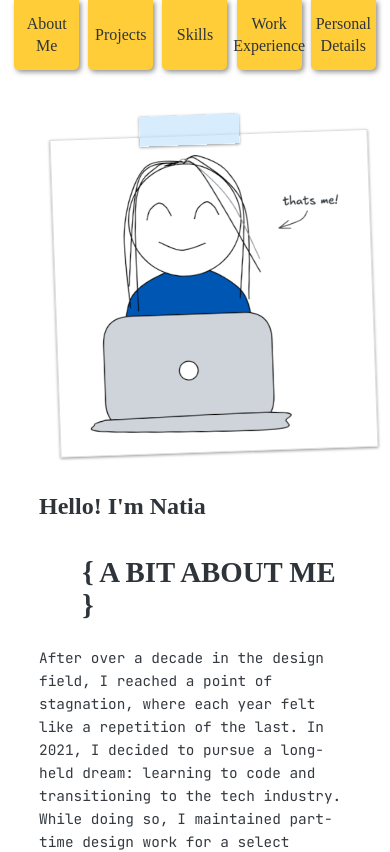
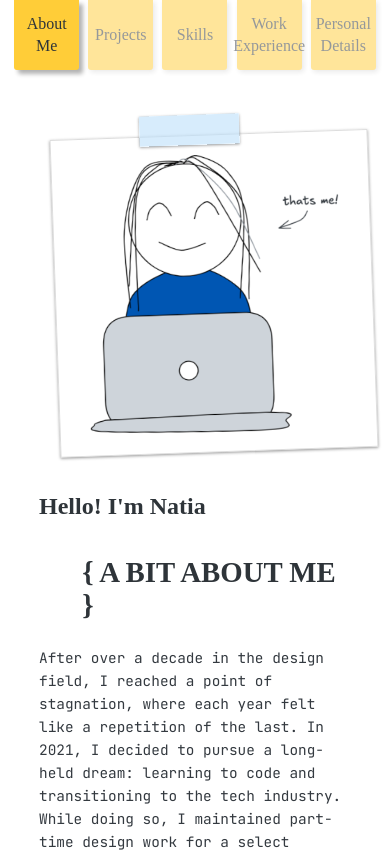
Before and after one commit to Natia-bit/personal-website, a Next.js app: page / in a window 390 px wide. Shown: the top 852 px of the page. Built offline with nearby package versions, Linux system fonts and the light colour scheme; a web font is replaced by a local one.

Commit message:
nav bar visual location on page added

```diff
--- a/src/components/common/Navigation.js
+++ b/src/components/common/Navigation.js
@@ -1,24 +1,51 @@
+"use client";
+import { useEffect, useState } from "react";
 import Link from "next/link";
 import styles from "./Navigation.module.css";
 
+const sections = [
+  { id: "introduction", label: "About Me" },
+  { id: "projects", label: "Projects" },
+  { id: "skills", label: "Skills" },
+  { id: "experience", label: "Work Experience" },
+  { id: "personal-details", label: "Personal Details" },
+];
+
 export default function Navigation() {
+  const [activeSection, setActiveSection] = useState("");
+
+  useEffect(() => {
+    const handleScroll = () => {
+      const offsets = sections.map(({ id }) => {
+        const el = document.getElementById(id);
+        if (!el) return { id, offset: Infinity };
+        const rect = el.getBoundingClientRect();
+        return { id, offset: Math.abs(rect.top) };
+      });
+
+      const nearest = offsets.reduce((prev, curr) =>
+        curr.offset < prev.offset ? curr : prev
+      );
+      setActiveSection(nearest.id);
+    };
+
+    window.addEventListener("scroll", handleScroll, { passive: true });
+    handleScroll();
+    return () => window.removeEventListener("scroll", handleScroll);
+  }, []);
+
   return (
     <ul className={styles.navList}>
-      <li className={styles.navItem}>
-        <Link href="#introduction">About Me</Link>
-      </li>
-      <li className={styles.navItem}>
-        <Link href="#projects">Projects</Link>
-      </li>
-      <li className={styles.navItem}>
-        <Link href="#skills">Skills</Link>
-      </li>
-      <li className={styles.navItem}>
-        <Link href="#experience">Work Experience</Link>
-      </li>
-      <li className={styles.navItem}>
-        <Link href="#personal-details">Personal Details</Link>
-      </li>
+      {sections.map(({ id, label }) => (
+        <li
+          key={id}
+          className={`${styles.navItem} ${
+            activeSection === id ? styles.active : styles.inactive
+          }`}
+        >
+          <Link href={`#${id}`}>{label}</Link>
+        </li>
+      ))}
     </ul>
   );
 }
--- a/src/components/common/Navigation.module.css
+++ b/src/components/common/Navigation.module.css
@@ -1,10 +1,10 @@
 /* --- Default (Desktop) Styles --- */
-
 .navList {
   display: flex;
   flex-direction: column;
   list-style: none;
 }
+
 .navItem {
   min-width: 150px;
   max-width: 150px;
@@ -15,6 +15,10 @@
   padding: 2em;
   margin-top: 2em;
   transition: transform 0.2s linear;
+}
+
+.navItem {
+  transition: all 0.3s ease;
 }
 
 .navItem a {
@@ -54,6 +58,19 @@
   box-shadow: 2px 2px 5px rgba(33, 33, 33, 0.5);
 }
 
+.active {
+  transform: scale(1.1) !important;
+  box-shadow: 8px 8px 6px rgba(0, 0, 0, 0.5);
+  z-index: 10;
+  background: var(--color-secondery);
+  opacity: 1;
+  rotate: 0deg;
+}
+
+.inactive {
+  opacity: 0.5;
+}
+
 /* --- Mobile Styles --- */
 @media (max-width: 768px) {
   .navList {
@@ -70,7 +87,7 @@
 
   .navItem {
     margin: 0;
-    transform: none !important;
+    transform: none;
     background: var(--color-secondery);
     height: 70px;
 
@@ -80,9 +97,9 @@
 
     box-sizing: border-box;
     box-shadow: 2px 2px 5px rgba(33, 33, 33, 0.5);
-    /* border-radius: 3px; */
-    border-bottom-left-radius: 5px;
-    border-bottom-right-radius: 5px;
+
+    border-bottom-left-radius: 3px;
+    border-bottom-right-radius: 3px;
   }
 
   .navList .navItem:nth-child(even),
@@ -91,13 +108,20 @@
     margin: 0;
   }
 
-  .navItem {
-    box-shadow: 2px 2px 5px rgba(33, 33, 33, 0.5);
-  }
-
   .navItem a {
     font-size: 16px;
     color: var(--color-text-header);
     align-items: center;
   }
+
+  .navList .navItem.active {
+    box-shadow: 4px 4px 4px rgba(0, 0, 0, 0.3) !important;
+    transform: none !important;
+    z-index: 10;
+  }
+
+  .navList .navItem.inactive {
+    box-shadow: 2px 2px 5px rgba(33, 33, 33, 0.2) !important;
+    opacity: 0.5;
+  }
 }
```
